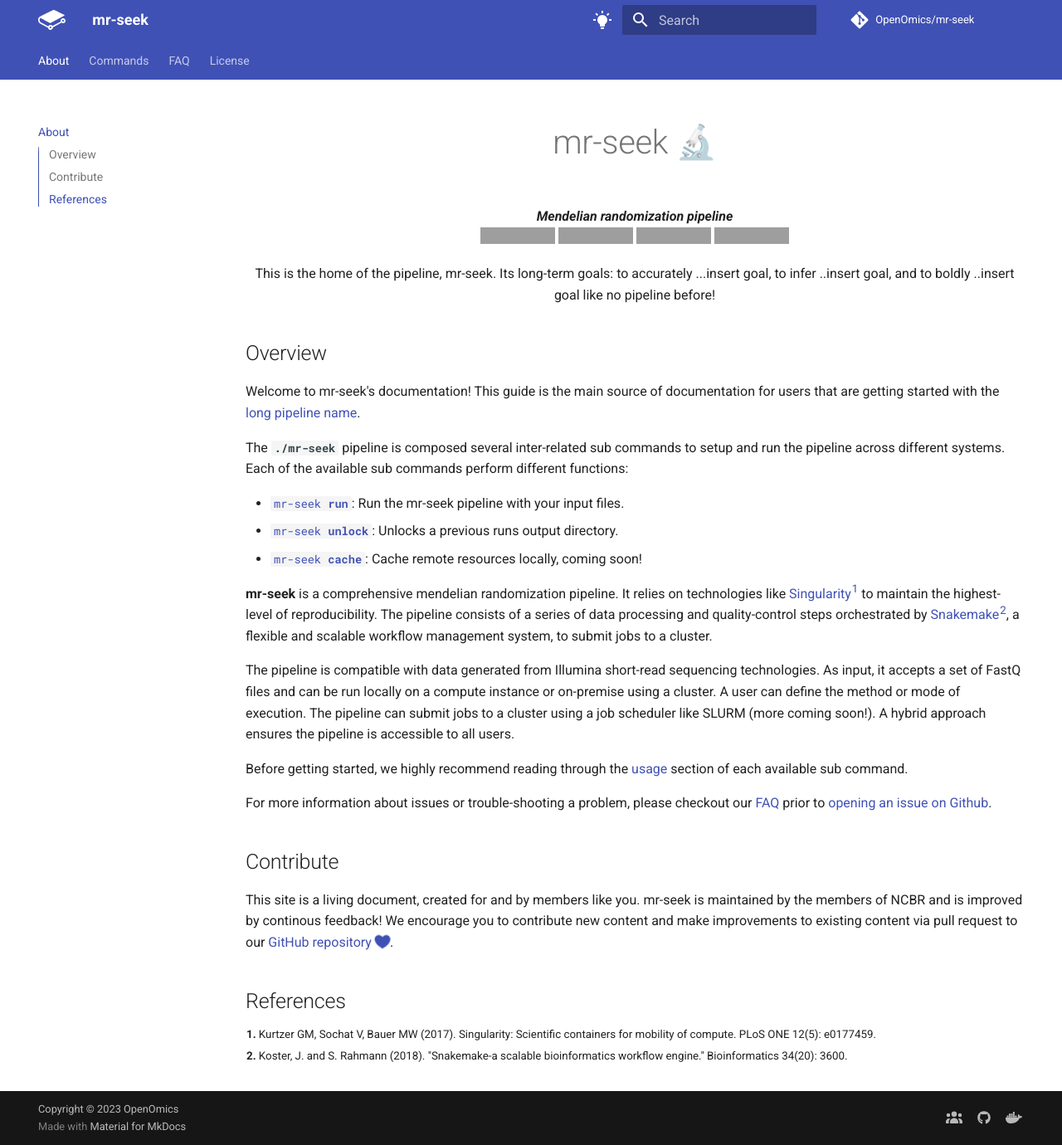
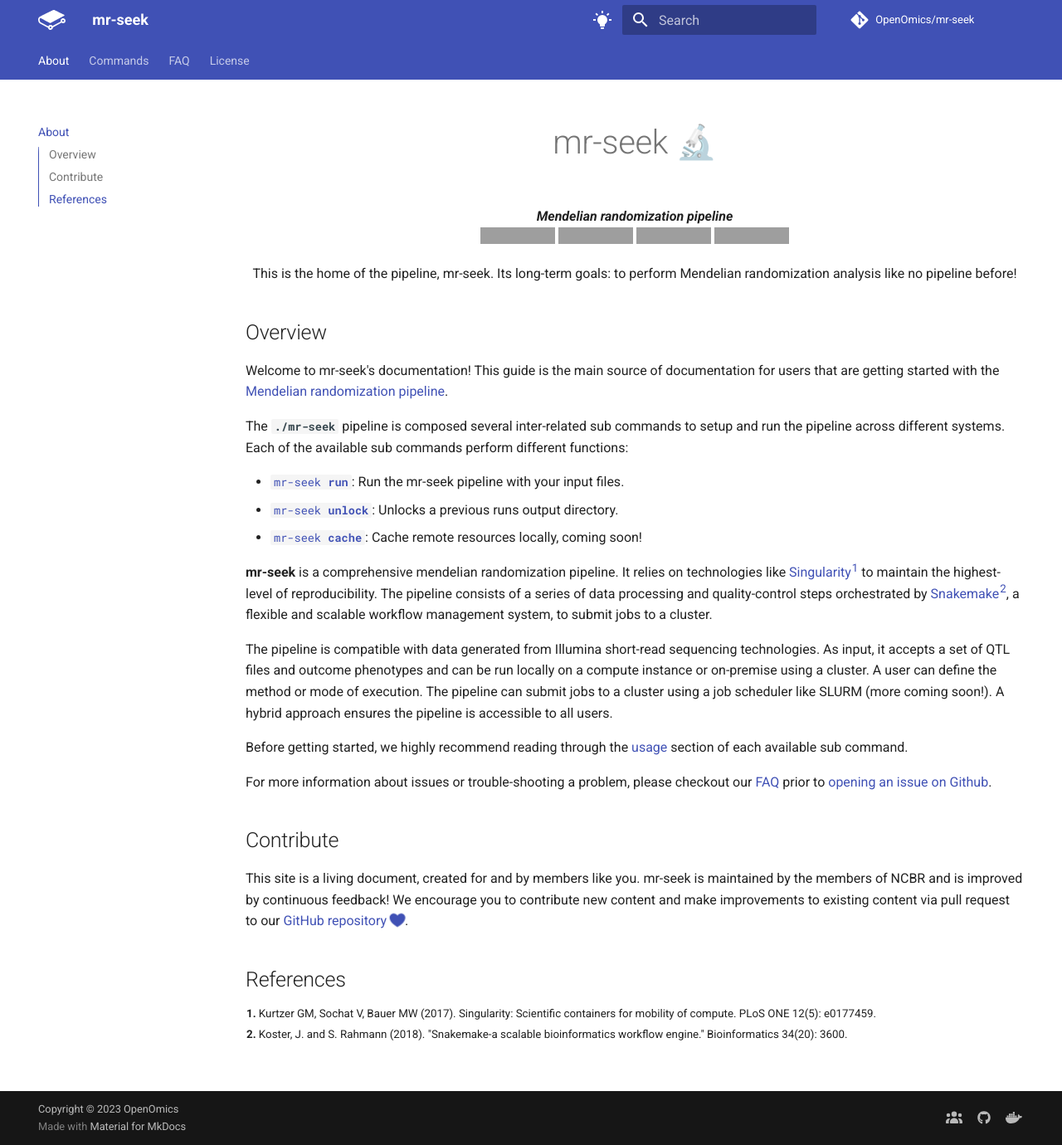
Before and after one commit to OpenOmics/mr-seek, an MkDocs documentation site: the page built from docs/index.md, in a window 1280 px wide and 1380 px high. Shown: the whole window at 83% size. Built offline with MkDocs 1.6.1 and Material for MkDocs 9.7.7, drawn with Linux system fonts in a browser that asks for light colours; comment, search, counter and statistics services are not loaded; the version menu is left out; grey boxes are pictures that could not be loaded.

Commit message:
Update index.md

```diff
--- a/docs/index.md
+++ b/docs/index.md
@@ -17,14 +17,14 @@
   </a>
 
   <p>
-    This is the home of the pipeline, mr-seek. Its long-term goals: to accurately ...insert goal, to infer ..insert goal, and to boldly ..insert goal like no pipeline before!
+    This is the home of the pipeline, mr-seek. Its long-term goals: to perform Mendelian randomization analysis like no pipeline before!
   </p>
 
 </div>
 
 
 ## Overview
-Welcome to mr-seek's documentation! This guide is the main source of documentation for users that are getting started with the [long pipeline name](https://github.com/OpenOmics/mr-seek/).
+Welcome to mr-seek's documentation! This guide is the main source of documentation for users that are getting started with the [Mendelian randomization pipeline](https://github.com/OpenOmics/mr-seek/).
 
 The **`./mr-seek`** pipeline is composed several inter-related sub commands to setup and run the pipeline across different systems. Each of the available sub commands perform different functions:
 
@@ -34,7 +34,7 @@ The **`./mr-seek`** pipeline is composed several inter-related sub commands to s
 
 **mr-seek** is a comprehensive mendelian randomization pipeline. It relies on technologies like [Singularity<sup>1</sup>](https://singularity.lbl.gov/) to maintain the highest-level of reproducibility. The pipeline consists of a series of data processing and quality-control steps orchestrated by [Snakemake<sup>2</sup>](https://snakemake.readthedocs.io/en/stable/), a flexible and scalable workflow management system, to submit jobs to a cluster.
 
-The pipeline is compatible with data generated from Illumina short-read sequencing technologies. As input, it accepts a set of FastQ files and can be run locally on a compute instance or on-premise using a cluster. A user can define the method or mode of execution. The pipeline can submit jobs to a cluster using a job scheduler like SLURM (more coming soon!). A hybrid approach ensures the pipeline is accessible to all users.
+The pipeline is compatible with data generated from Illumina short-read sequencing technologies. As input, it accepts a set of QTL files and outcome phenotypes and can be run locally on a compute instance or on-premise using a cluster. A user can define the method or mode of execution. The pipeline can submit jobs to a cluster using a job scheduler like SLURM (more coming soon!). A hybrid approach ensures the pipeline is accessible to all users.
 
 Before getting started, we highly recommend reading through the [usage](usage/run.md) section of each available sub command.
 
@@ -42,7 +42,7 @@ For more information about issues or trouble-shooting a problem, please checkout
 
 ## Contribute
 
-This site is a living document, created for and by members like you. mr-seek is maintained by the members of NCBR and is improved by continous feedback! We encourage you to contribute new content and make improvements to existing content via pull request to our [GitHub repository :octicons-heart-fill-24:{ .heart }](https://github.com/OpenOmics/mr-seek).
+This site is a living document, created for and by members like you. mr-seek is maintained by the members of NCBR and is improved by continuous feedback! We encourage you to contribute new content and make improvements to existing content via pull request to our [GitHub repository :octicons-heart-fill-24:{ .heart }](https://github.com/OpenOmics/mr-seek).
 
 
 ## References
```
